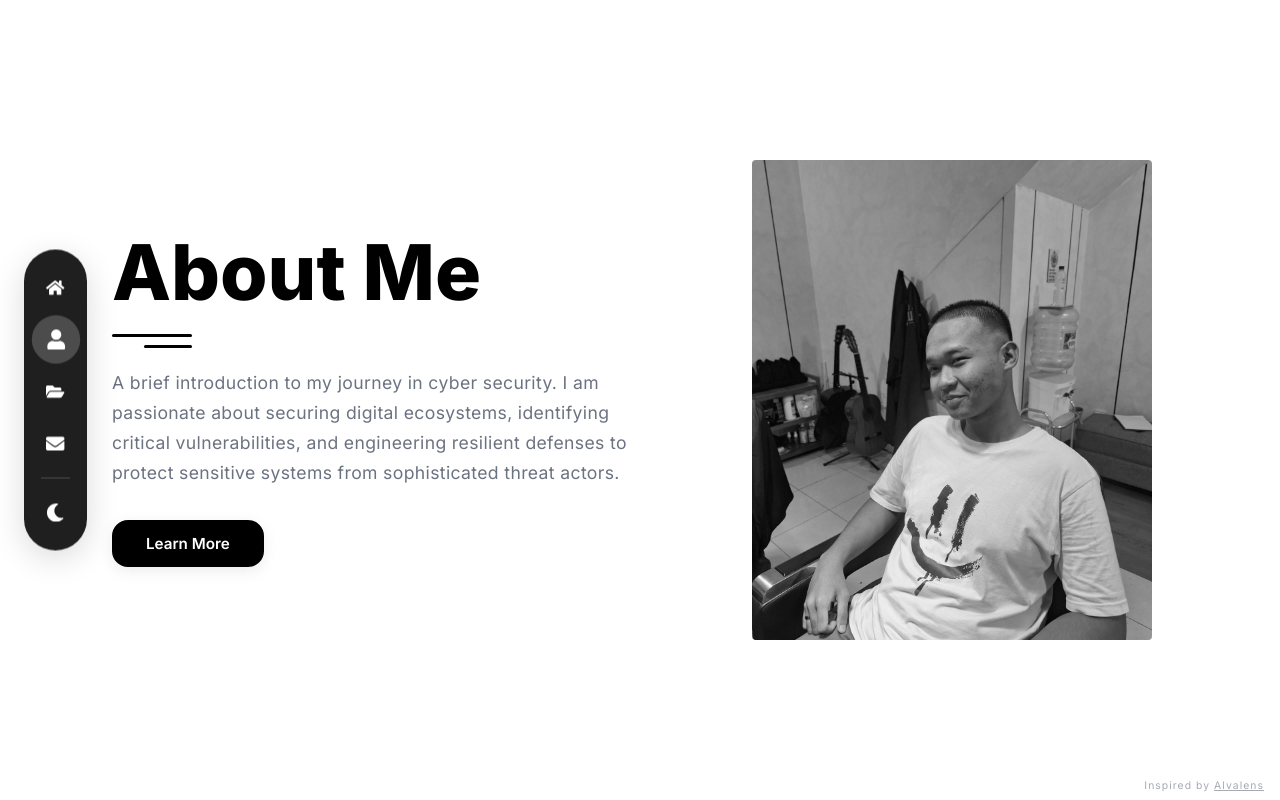
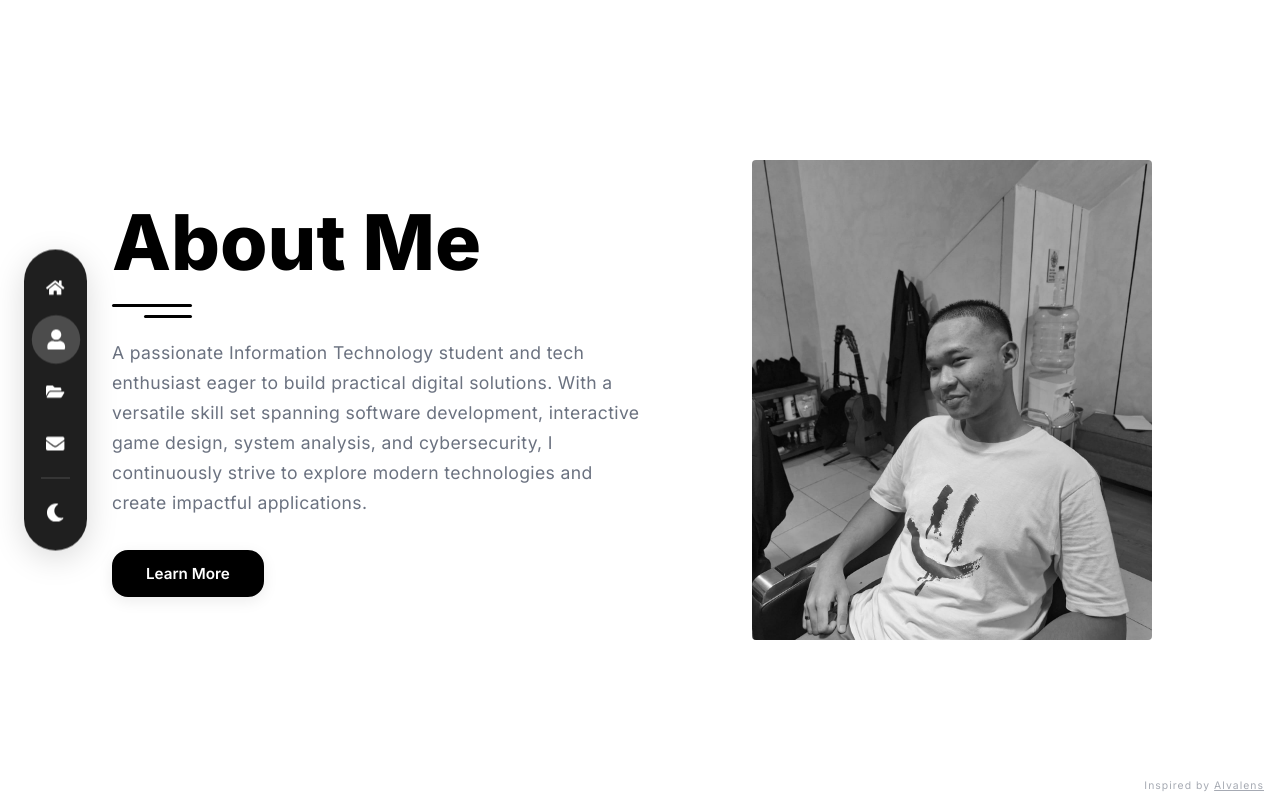
Before and after one commit to FathanF-dev/web-porto, a React (Vite) app: page / in a window 1280 px wide. Both pictures are taken after a click on the button 55 px from the left and 339 px from the top of the page. Built offline with nearby package versions, Linux system fonts and the light colour scheme.

Commit message:
style: broaden about me and project descriptions for general IT and software development

```diff
--- a/src/components/About.jsx
+++ b/src/components/About.jsx
@@ -23,7 +23,7 @@ const About = ({ isActive, onLearnMore }) => {
             <span></span>
           </div>
           <p className={`desc anim from-bottom d3 ${animated ? 'show' : ''}`}>
-            A brief introduction to my journey in cyber security. I am passionate about securing digital ecosystems, identifying critical vulnerabilities, and engineering resilient defenses to protect sensitive systems from sophisticated threat actors.
+            A passionate Information Technology student and tech enthusiast eager to build practical digital solutions. With a versatile skill set spanning software development, interactive game design, system analysis, and cybersecurity, I continuously strive to explore modern technologies and create impactful applications.
           </p>
           <div className={`anim from-bottom d4 ${animated ? 'show' : ''}`}>
             <button className="btn-primary" onClick={onLearnMore}>Learn More</button>
--- a/src/components/Projects.jsx
+++ b/src/components/Projects.jsx
@@ -23,7 +23,7 @@ const Projects = ({ isActive, onLearnMore }) => {
             <span></span>
           </div>
           <p className={`desc anim from-bottom d3 ${animated ? 'show' : ''}`}>
-            Selected security tools, educational game development, vulnerability research, and AI defense projects I've worked on. From interactive 3D educational games on Roblox Studio to secure AI architecture and algorithm design.
+            A showcase of selected academic assignments, practical IT solutions, and software development projects. Discover works ranging from hardware services and interactive educational game development to intelligent AI algorithm exploration and security research.
           </p>
           <div className={`anim from-bottom d4 ${animated ? 'show' : ''}`}>
             <button className="btn-primary" onClick={onLearnMore}>Learn More</button>
--- a/src/components/ProjectsDetail.jsx
+++ b/src/components/ProjectsDetail.jsx
@@ -99,7 +99,7 @@ const ProjectsDetail = ({ onClose }) => {
             <span></span>
           </div>
           <p className={`desc anim from-bottom d4 ${animated ? 'show' : ''}`}>
-            Here you can find more in-depth information about my projects and security research. From automated decision engines and threat simulation to secure cloud deployments, each project represents a unique exploration of AI and security architecture.
+            Here you can find more in-depth documentation and highlights of my academic and independent projects. From practical hardware maintenance and interactive 3D game development to autonomous AI algorithms and cybersecurity solutions, each project represents a unique exploration of modern technology and problem-solving.
           </p>
         </div>
 
```
